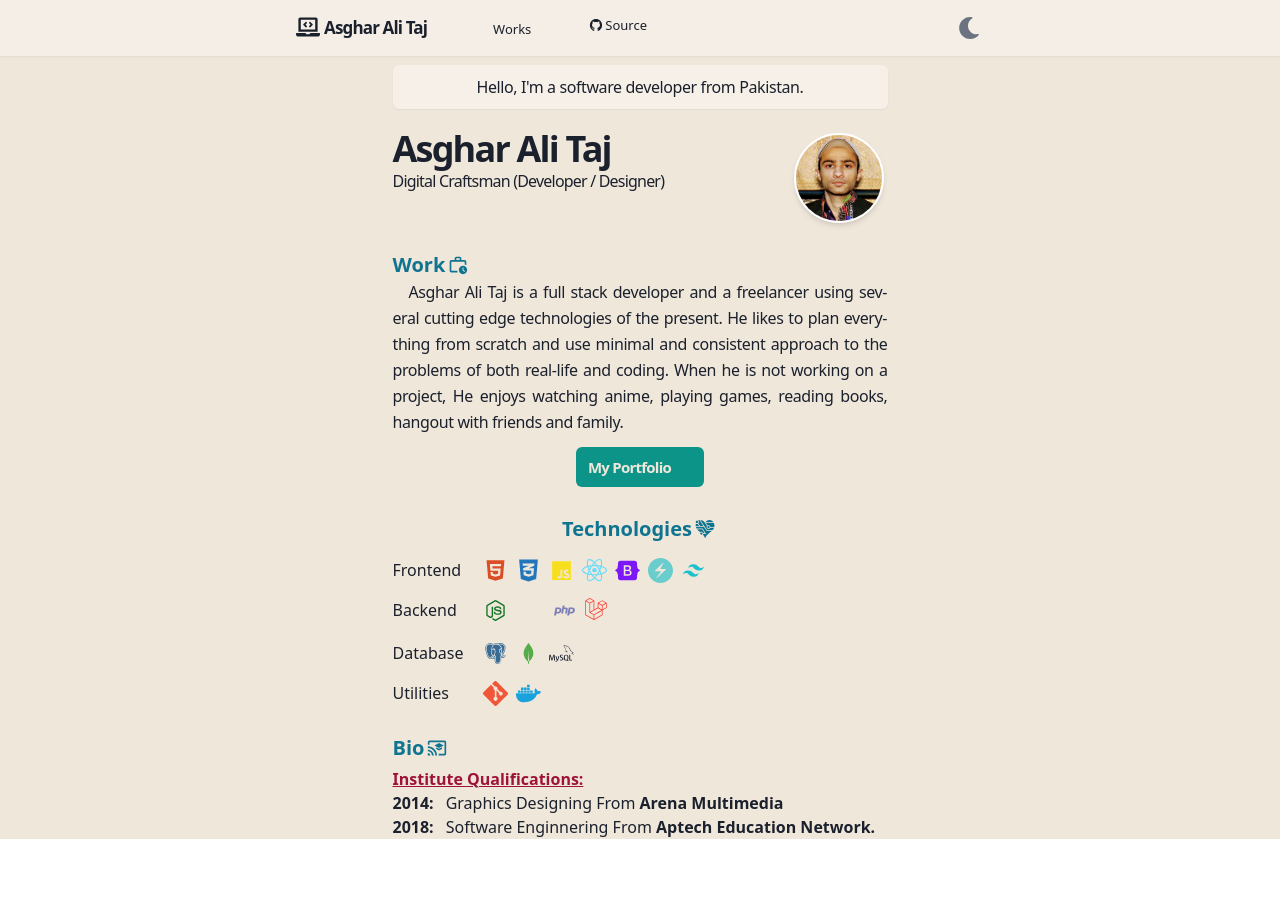
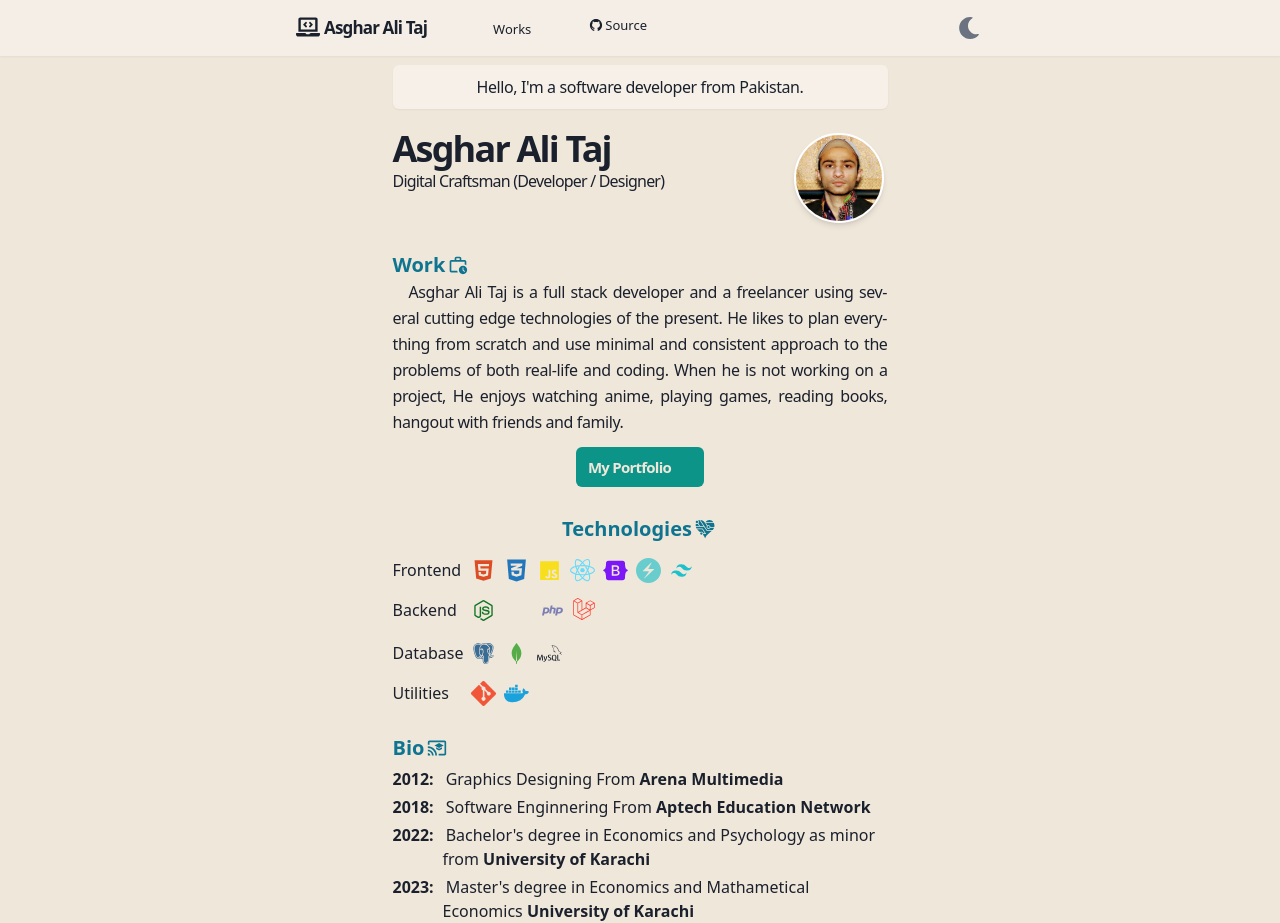
Before and after one commit to AsgharAliTaj/portfolio, a React (Vite) app: page / in a window 1280 px wide. Before the commit the page ends 839 px from the top, so only its background shows below. Built offline with nearby package versions, Linux system fonts and the light colour scheme; some icons are missing.

Commit message:
added more items in bio and set some setting

```diff
--- a/src/components/Body.jsx
+++ b/src/components/Body.jsx
@@ -65,7 +65,7 @@ const Technologies = () => {
   </div>
 
     <div className="flex flex-wrap gap-2  mt-[15px]">
-    <p className="basis-1/6 ">Frontend</p>
+    <div className="w-[70px]">Frontend</div>
       <AiFillHtml5 size='25' className="text-frontend-html" />
       <FaCss3Alt size='25' className="text-frontend-css" />
       <BiLogoJavascript size='25' className="text-frontend-js" />
@@ -76,7 +76,7 @@ const Technologies = () => {
     </div>
 
     <div className="flex flex-wrap gap-2 mt-[15px]">
-    <p className="basis-1/6 ">Backend</p>
+    <div className="w-[70px]">Backend</div>
       <BiLogoNodejs size='25' className="text-backend-node "/>
       <FaGolang size='28' className="text-backend-go " />
       <BiLogoPhp size='25' className="text-backend-php "/>
@@ -84,15 +84,15 @@ const Technologies = () => {
     </div>
 
     <div className="flex flex-wrap gap-2 mt-[15px]">
-    <p className="basis-1/6">Database</p>
+    <div className="w-[70px]">Database</div>
       <BiLogoPostgresql size='25' className="text-database-postgresql "/>
       <BiLogoMongodb size='25' className="text-database-mongodb "/>
       <SiMysql size='25' className="text-databse-mysql "/>
     </div>
 
     <div className="flex flex-wrap gap-2  mt-[15px]">
-    <p className="basis-1/6">Utilities</p>
-      <BsGit size='25' className=" text-utils-git "/>
+    <div className="w-[70px]">Utilities </div>
+      <BsGit size='25' className="text-utils-git"/>
       <FaDocker size='25' className="text-utils-docker "/>
     </div>
     </div>
@@ -103,14 +103,18 @@ const Technologies = () => {
 const Bio = () => {
   return (
     <div className="mt-[28px]">
-    <div className="">
     <h3 className="font-bold text-xl text-cyan-700 dark:text-pink-400">Bio<MdCastForEducation className="inline-block mx-[3px] mb-[3px]" size='20'/></h3>
-    </div>
+
     <div className="mt-[5px]">
-    <p className="font-bold dark:text-green-600 text-rose-800 underline">Institute Qualifications:</p>
-    <div className="pl-[50px] -indent-[50px]"><span className="font-bold mr-3">2014:</span>Graphics Designing From <span className="font-bold">Arena Multimedia</span></div>
+    <div className="pl-[50px] -indent-[50px] mt-1"><span className="font-bold mr-3">2012:</span>Graphics Designing From <span className="font-bold">Arena Multimedia</span></div>
 
-<div className="pl-[50px] -indent-[50px]"><span className="font-bold mr-3">2018:</span>Software Enginnering From <span className="font-bold">Aptech Education Network.</span></div>
+<div className="pl-[50px] -indent-[50px] mt-1"><span className="font-bold mr-3">2018:</span>Software Enginnering From <span className="font-bold">Aptech Education Network</span></div>
+
+
+<div className="pl-[50px] -indent-[50px] mt-1"><span className="font-bold mr-3">2022:</span>Bachelor&apos;s degree in Economics and Psychology as minor from <span className="font-bold">University of Karachi</span></div>
+
+<div className="pl-[50px] -indent-[50px] mt-1"><span className="font-bold mr-3">2023:</span>Master&apos;s degree in Economics and Mathametical Economics <span className="font-bold">University of Karachi</span></div>
+
     </div>
     </div>
   )
```
